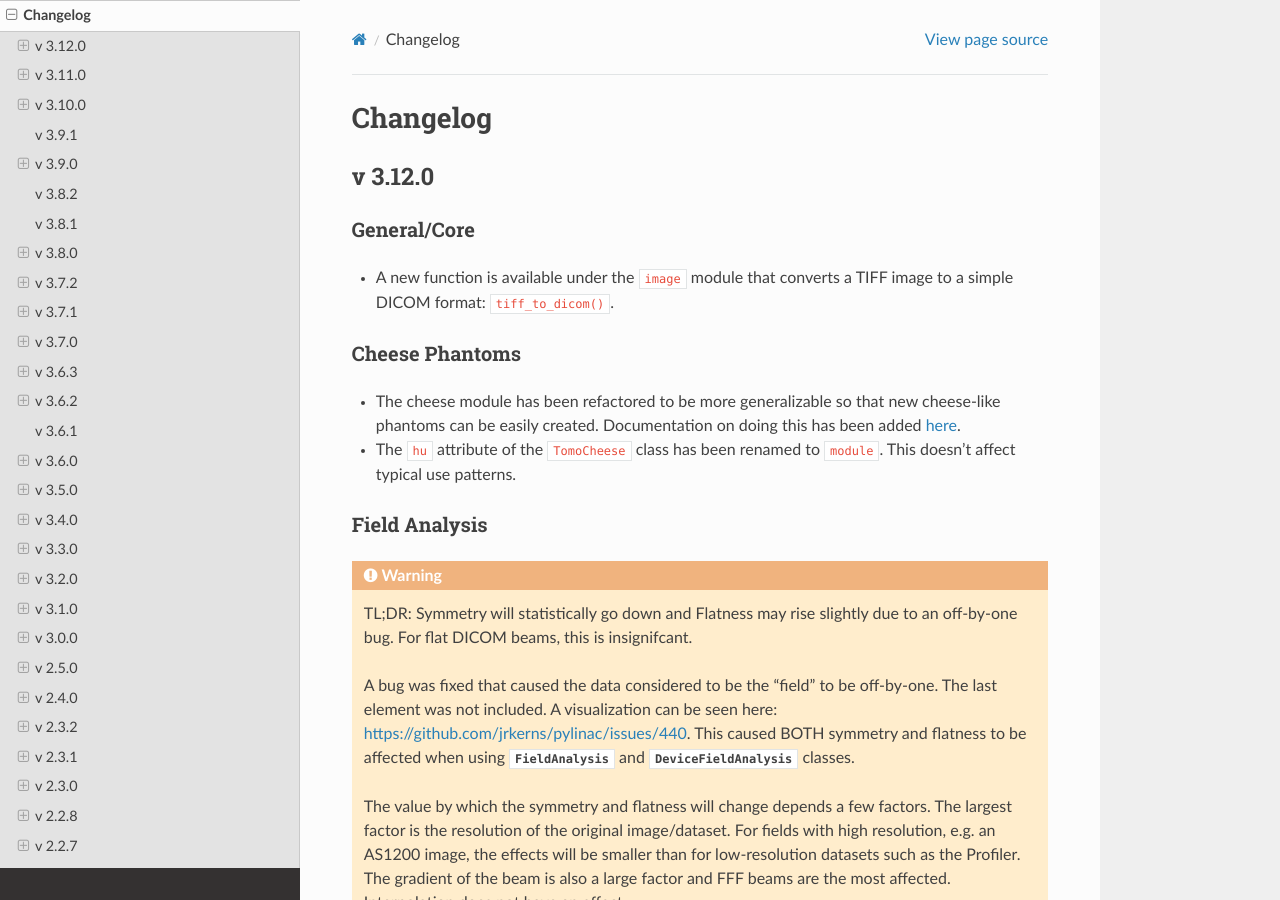
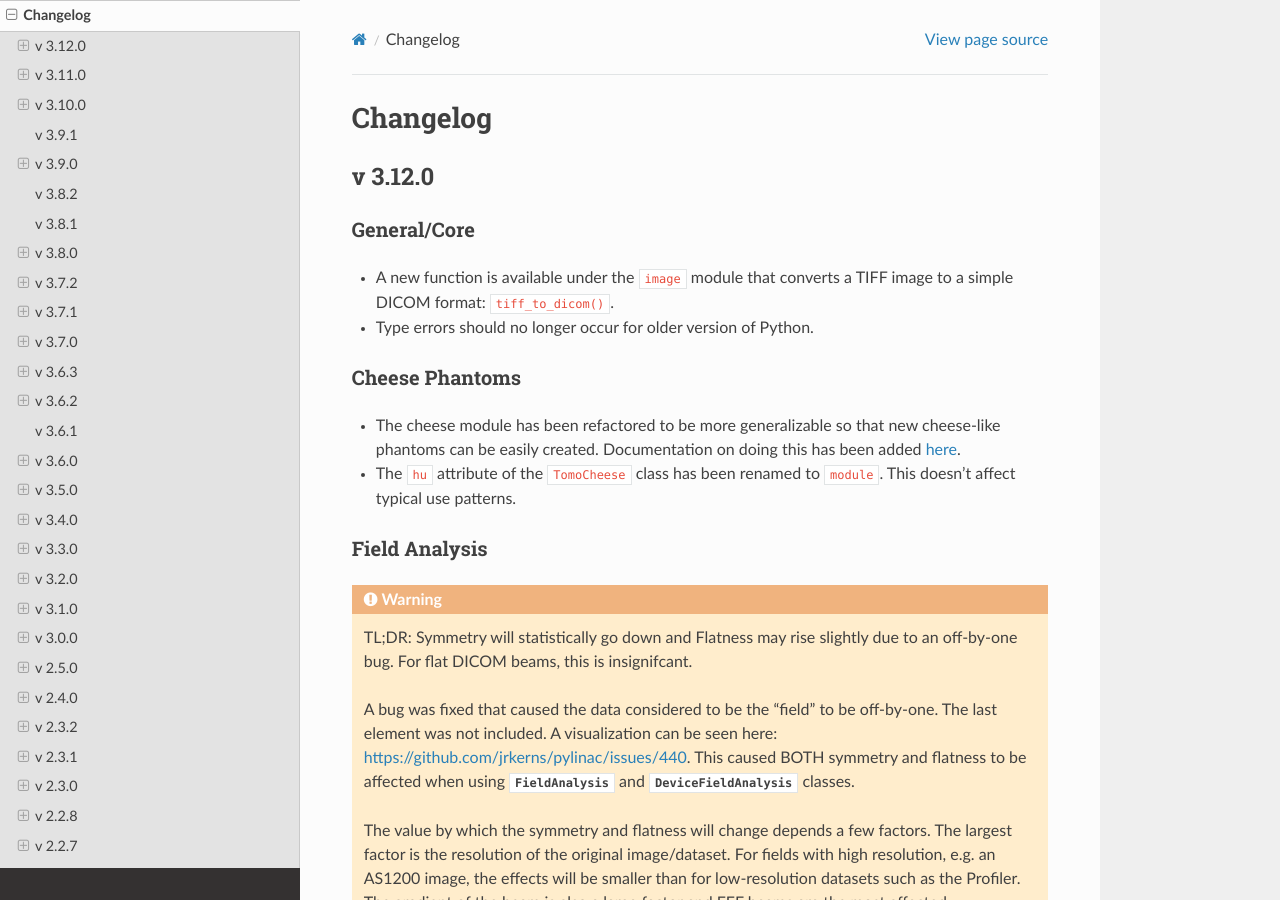
Before and after one commit to jrkerns/pylinac, a Sphinx documentation site: the page built from docs/source/changelog.rst, in a window 1280 px wide and 900 px high. Built offline with Sphinx 7.4.7 and the Read the Docs theme 2.0.0, drawn with Linux system fonts in a browser that asks for light colours; cross-references to code outside the pages are shown as plain code.

Commit message:
release note

```diff
--- a/docs/source/changelog.rst
+++ b/docs/source/changelog.rst
@@ -10,6 +10,7 @@ General/Core
 ^^^^^^^^^^^^
 
 * A new function is available under the ``image`` module that converts a TIFF image to a simple DICOM format: ``tiff_to_dicom()``.
+* Type errors should no longer occur for older version of Python.
 
 Cheese Phantoms
 ^^^^^^^^^^^^^^^
```
